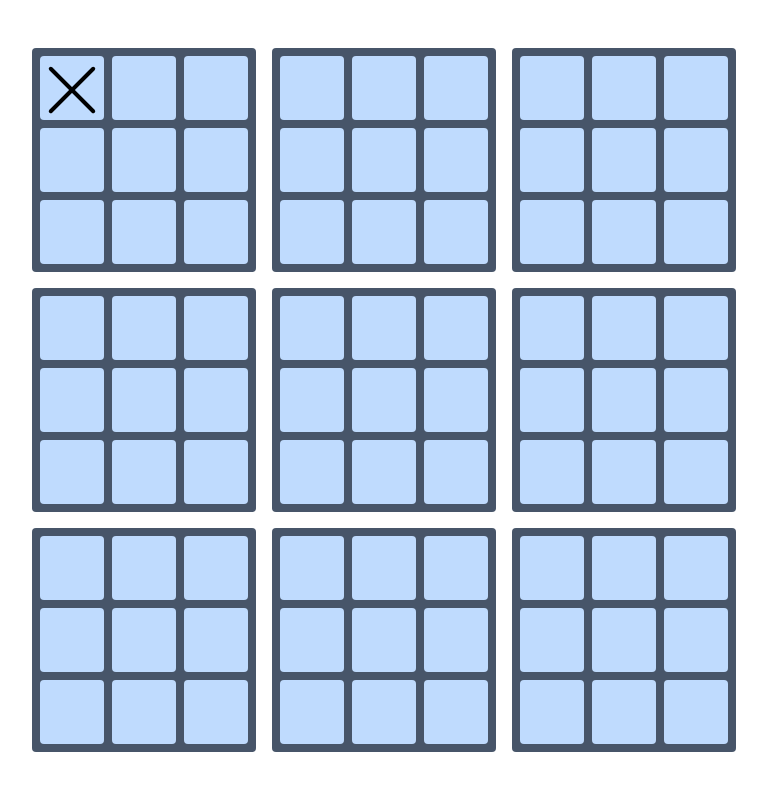
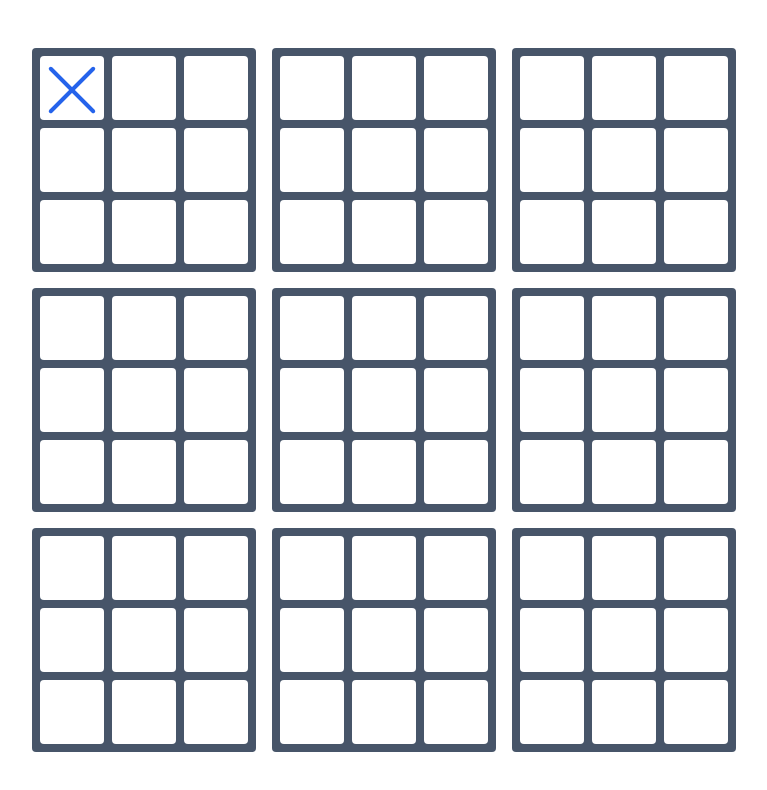
Before and after one commit to williamalowe/super_tictactoe, a Next.js app: page / in a window 1280 px wide. Both pictures are taken after a click on the element 328 px from the left and 88 px from the top of the page. Shown: the top 790 px of the page, without its empty margins (256-1023 px from the left). Built offline with nearby package versions, Linux system fonts and the light colour scheme.

Commit message:
styles: update marker component colors

```diff
--- a/src/components/game-tile.tsx
+++ b/src/components/game-tile.tsx
@@ -12,7 +12,7 @@ export default function GameTile({
 }) {
   return (
     <div
-      className="bg-blue-200 rounded aspect-square flex items-center justify-center h-[8vh] hover:bg-blue-400 cursor-pointer"
+      className="bg-white rounded aspect-square flex items-center justify-center h-[8vh] hover:bg-blue0 cursor-pointer"
       onClick={handleClick}
     >
       {content === "x" ? <XMarker /> : content === "o" ? <OMarker /> : ""}
--- a/src/components/gameboard.tsx
+++ b/src/components/gameboard.tsx
@@ -104,7 +104,7 @@ export default function Gameboard({
           <div className="absolute w-[30vh] h-2 bg-red-600 -rotate-45 rounded" />
         </div>
       ) : boardWinner === "O" ? (
-        <div className="absolute aspect-square w-[25vh] rounded-full border-8 border-blue-800 top-[calc(50%-12.5vh)] left-[calc(50%-12.5vh)]" />
+        <div className="absolute aspect-square w-[25vh] rounded-full border-8 border-blue-600 top-[calc(50%-12.5vh)] left-[calc(50%-12.5vh)]" />
       ) : (
         ""
       )}
--- a/src/components/oMarker.tsx
+++ b/src/components/oMarker.tsx
@@ -1,5 +1,5 @@
 export default function OMarker() {
   return (
-    <div className="aspect-square border-4 rounded-full w-[7vh] border-black" />
+    <div className="aspect-square border-4 rounded-full w-[7vh] border-red-600" />
   );
 }
--- a/src/components/xMarker.tsx
+++ b/src/components/xMarker.tsx
@@ -1,8 +1,8 @@
 export default function XMarker() {
   return (
     <div className="relative">
-      <div className="absolute w-[8vh] h-1 bg-black rotate-45 -left-[4vh] rounded" />
-      <div className="absolute w-[8vh] h-1 bg-black -rotate-45 -left-[4vh] rounded" />
+      <div className="absolute w-[8vh] h-1 bg-blue-600 rotate-45 -left-[4vh] rounded" />
+      <div className="absolute w-[8vh] h-1 bg-blue-600 -rotate-45 -left-[4vh] rounded" />
     </div>
   );
 }
```
